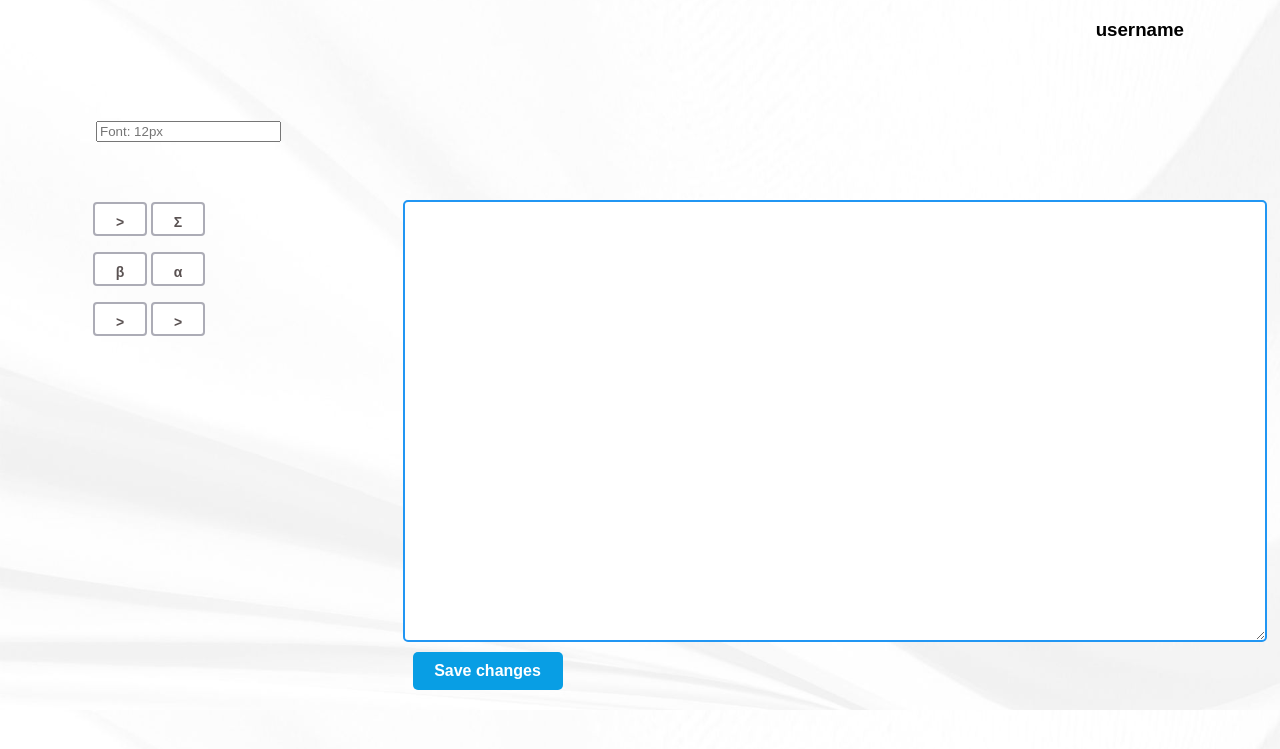
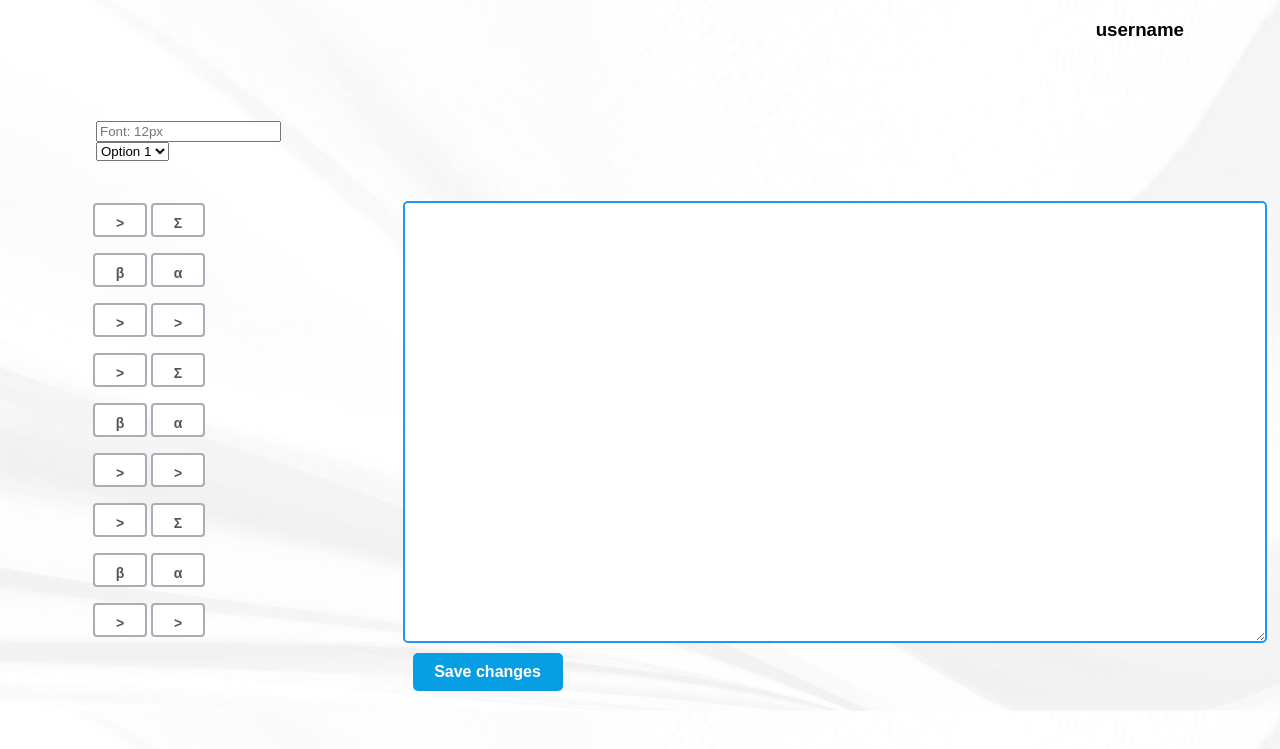
Before and after one commit to EarliestHippo27/note-ninja, a Flask app: template NoteNinjabackend/templates/edit.html in a window 1280 px wide. Shown: the top 749 px of the page. Run offline with Flask 3, Linux system fonts and the light colour scheme; the template is opened without the code that fills it: values that come from a table or form of the project are taken from there, others are empty.

Commit message:
added dropdowns

```diff
--- a/NoteNinjabackend/templates/edit.html
+++ b/NoteNinjabackend/templates/edit.html
@@ -14,10 +14,26 @@
     <div style="padding-left: 32px;">
         <input id="fontBox" type="number" placeholder="Font: 12px">
     </div>
-
+    <select id="dropdown" style="margin-left: 32px;">
+        <option value="option1">Option 1</option>
+        <option value="option2">Option 2</option>
+        <option value="option3">Option 3</option>
+    </select>
     <br>
 
     <div class="symbol-array">
+        <button class="btn" onclick="appendMath('>');" name="greater-than-button" symbol value=">" type="submit"> &gt; </button>
+        <button class="btn" onclick="appendMath('Σ');" name="greater-than-button" symbol value="Σ" type="submit"> Σ </button>
+        <button class="btn" onclick="appendMath('β');" name="greater-than-button" symbol value="β" type="submit"> β </button>
+        <button class="btn" onclick="appendMath('α');" name="greater-than-button" symbol value="α" type="submit"> α </button>
+        <button class="btn" onclick="appendMath('>');" name="greater-than-button" symbol value=">" type="submit"> &gt; </button>
+        <button class="btn" onclick="appendMath('>');" name="greater-than-button" symbol value=">" type="submit"> &gt; </button>
+        <button class="btn" onclick="appendMath('>');" name="greater-than-button" symbol value=">" type="submit"> &gt; </button>
+        <button class="btn" onclick="appendMath('Σ');" name="greater-than-button" symbol value="Σ" type="submit"> Σ </button>
+        <button class="btn" onclick="appendMath('β');" name="greater-than-button" symbol value="β" type="submit"> β </button>
+        <button class="btn" onclick="appendMath('α');" name="greater-than-button" symbol value="α" type="submit"> α </button>
+        <button class="btn" onclick="appendMath('>');" name="greater-than-button" symbol value=">" type="submit"> &gt; </button>
+        <button class="btn" onclick="appendMath('>');" name="greater-than-button" symbol value=">" type="submit"> &gt; </button>
         <button class="btn" onclick="appendMath('>');" name="greater-than-button" symbol value=">" type="submit"> &gt; </button>
         <button class="btn" onclick="appendMath('Σ');" name="greater-than-button" symbol value="Σ" type="submit"> Σ </button>
         <button class="btn" onclick="appendMath('β');" name="greater-than-button" symbol value="β" type="submit"> β </button>
@@ -32,7 +48,6 @@
         <textarea class="edit-box" name="edit-box" id="edit-box" cols="30" rows="10">{{write}}</textarea>
         <button class="savebtn" name="submit-button" type="submit" value="save">Save changes</button>
     </form>
-
 </body>
 </html>
 
--- a/NoteNinjabackend/templates/home.html
+++ b/NoteNinjabackend/templates/home.html
@@ -49,10 +49,16 @@
                 </td>
                 <td>
                     <input type="hidden">
+
                     <form method="POST">
                         <input name="docID" value="{{Document.id}}" style="display: none;">
                         <button type="submit" class="btn btn-primary" name="submitType" value="edit">Edit</button>
                         <button type="submit" class="btn btn-danger" name="submitType" value="delete">Delete</button>
+                    <select id="dropdown">
+                        <option value="option1">Option 1</option>
+                        <option value="option2">Option 2</option>
+                        <option value="option3">Option 3</option>
+                    </select>
                     </form>
                 </td>
             </tr>
```
Also changed, not shown: instance/database.db.
